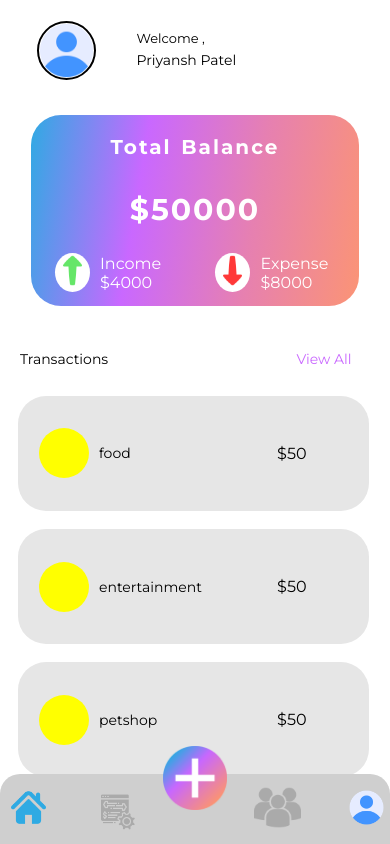
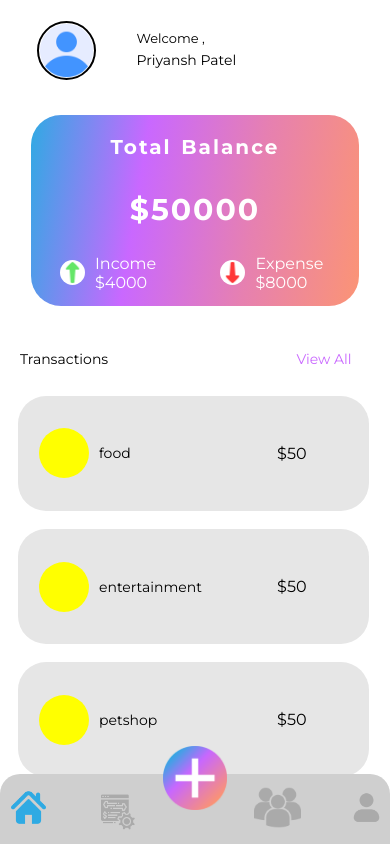
Before and after one commit to priyanshpatel18/ExpenShare-Web, a React (Vite) app: page / in a window 390 px wide. Built offline with nearby package versions, Linux system fonts and the light colour scheme.

Commit message:
feat/input-regax

```diff
--- a/src/components/SideBar.tsx
+++ b/src/components/SideBar.tsx
@@ -1,11 +1,9 @@
-
 import { Link } from "react-router-dom";
 import logo from "../assets/profile.png";
 import Group from "../assets/group.png";
 
-import personal from "../assets/profile.png";
+import personal from "../assets/user.png";
 import transaction from "../assets/transaction.png";
-
 
 import Groupsactive from "../assets/groupSelected.png";
 import { useLocation } from "react-router-dom";
--- a/src/index.css
+++ b/src/index.css
@@ -583,16 +583,6 @@ body {
   height: 40px;
 }
 
-/* .line {
-  width: 4px;
-  background-color: aliceblue;
-  height: 90%;
-  display: block;
-  border-radius: 20px;
-  position: fixed;
-  left: 20%;
-} */
-
 .aa {
   text-decoration: none;
   color: #888888;
@@ -606,7 +596,7 @@ body {
   width: 100%;
   height: 44%;
   position: absolute;
-  /* background-color: antiquewhite; */
+
   display: flex;
   flex-direction: row;
 }
@@ -614,11 +604,8 @@ body {
   width: 100%;
   top: 39%;
   height: 60%;
-  /* background-color: antiquewhite; */
   position: absolute;
   overflow: auto;
-
-  /* background-color: antiquewhite; */
 }
 
 .credit {
@@ -633,26 +620,8 @@ body {
     #fb9475
   );
 }
-/* .middle {
-  width: 95%;
-  background-color: aliceblue;
-  height: 4px;
-  border-radius: 20px;
-  position: fixed;
-  top: 38%;
-  z-index: -11;
-} */
-.up::before {
-  content: "";
-  /* border-bottom: 10px black; */
-  /* background-color: aliceblue;
-  position: fixed;
-  top: 37%;
-  width: 100%;
-  height: 4px; */
-}
+
 .side1 {
-  /* background-color: #c968ff; */
   width: 42%;
   height: 90%;
 
@@ -673,20 +642,19 @@ body {
 .txt {
   display: flex;
   justify-content: flex-start;
-  /* background-color: aqua; */
+
   width: 70%;
 }
 .side1 .txt p {
   padding-bottom: 40px;
 }
 .side2 {
-  /* background-color: #cfabe2; */
   width: 42%;
   height: 90%;
 }
 .detail {
   height: 6%;
-  /* background-color: burlywood; */
+
   display: flex;
   align-items: center;
   flex-direction: row;
@@ -705,7 +673,6 @@ body {
   flex-direction: column;
   justify-content: center;
   overflow: auto;
-  /* color: #888888; */
 }
 .detail2 .err {
   align-items: center;
@@ -736,12 +703,29 @@ body {
 .incomelayer div {
   background-color: white;
   border-radius: 50%;
+  width: 100%;
+  height: 100%;
+  display: flex;
+  justify-content: center;
+  align-items: center;
 }
 .expenselayer div {
   background-color: white;
   border-radius: 50%;
+  width: 100%;
+  height: 100%;
+  display: flex;
+  justify-content: center;
+  align-items: center;
 }
-
+.expenselayer {
+  width: 36px;
+  height: 36px;
+}
+.incomelayer {
+  width: 36px;
+  height: 36px;
+}
 .expenselayer div img {
   width: 35px;
 }
@@ -808,7 +792,7 @@ body {
 }
 .c3 {
   width: 100%;
-  /* background-color: #fb9475; */
+
   height: 33%;
   font-family: "Montserrat", sans-serif;
   color: white;
@@ -849,7 +833,6 @@ body {
   width: 70%;
   height: 100%;
   display: flex;
-  /* justify-content: space-; */
 
   align-items: center;
 }
@@ -1004,6 +987,20 @@ body {
     padding: 0;
     position: unset;
     width: 100vw;
+  }
+  .expenselayer {
+    width: 25px;
+    height: 25px;
+  }
+  .incomelayer {
+    width: 25px;
+    height: 25px;
+  }
+  .expenselayer div img {
+    width: 25px;
+  }
+  .incomelayer div img {
+    width: 25px;
   }
   .user-name {
     left: 35%;
--- a/src/pages/Addtransaction.tsx
+++ b/src/pages/Addtransaction.tsx
@@ -6,7 +6,7 @@ import {
   useRef,
   useState,
 } from "react";
-import leftarrow from "../assets/arrow-left.png";
+import leftArrow from "../assets/leftArrow.png";
 import { motion } from "framer-motion";
 
 interface df {
@@ -19,7 +19,7 @@ const Addtransaction = (props: df) => {
 
   const handleChange = (event: { target: { value: string } }) => {
     // Ensure only numeric values are entered
-    const inputValue = event.target.value.replace(/[^\d.]/g, "");
+    const inputValue = event.target.value.replace(/^[^.]*\.[^.]*$/, "");
     setValue(inputValue);
     console.log(value);
   };
@@ -85,7 +85,7 @@ const Addtransaction = (props: df) => {
           {" "}
           <div onClick={changepage2} className="img-layer-01">
             <div className="img-layer-02">
-              <img src={leftarrow} alt="" />
+              <img src={leftArrow} alt="" />
             </div>
           </div>
         </div>
--- a/src/pages/LoginPage.tsx
+++ b/src/pages/LoginPage.tsx
@@ -7,7 +7,7 @@ import Input from "../components/Input";
 import logo from "../assets/APP-LOGO-LIGHT-THEME.png";
 import welcoemImage from "../assets/welcomePageImage.jpg";
 // icons
-import user from "../assets/user.png";
+import user from "../assets/username.png";
 import password from "../assets/icons/password.svg";
 import usersStore from "../stores/usersStore";
 
--- a/src/pages/RegistrationPage.tsx
+++ b/src/pages/RegistrationPage.tsx
@@ -9,7 +9,7 @@ import logos from "../assets/APP-LOGO-LIGHT.png";
 // icons
 import email from "../assets/email.png";
 import password from "../assets/password.png";
-import user from "../assets/user.png";
+import user from "../assets/username.png";
 import profile from "../assets/profile.png";
 import usersStore from "../stores/usersStore";
 import { registerFormValidation } from "../helper/inputValidation";
```
Also changed, not shown: src/assets/leftArrow.png (renamed from src/assets/arrow-left.png).
